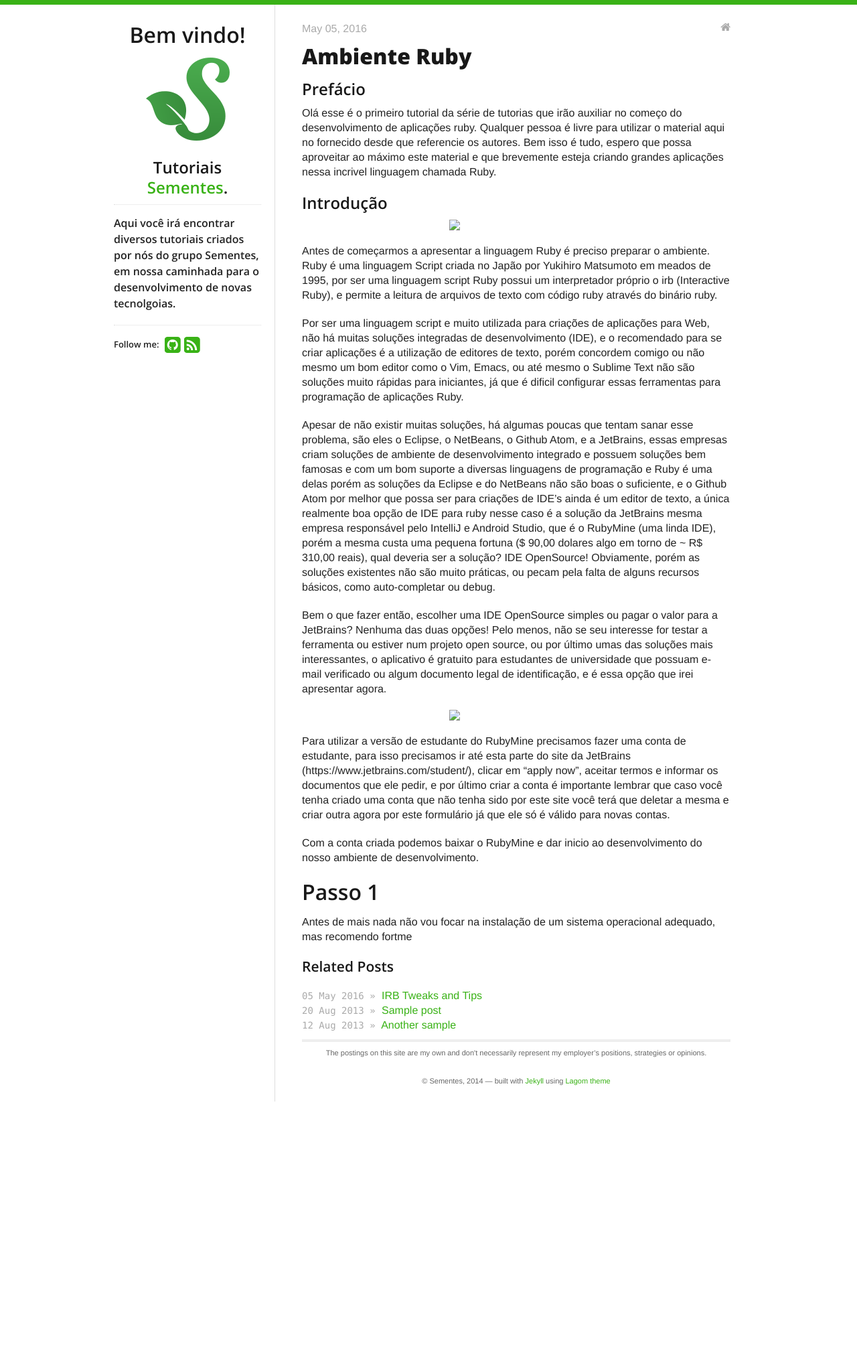
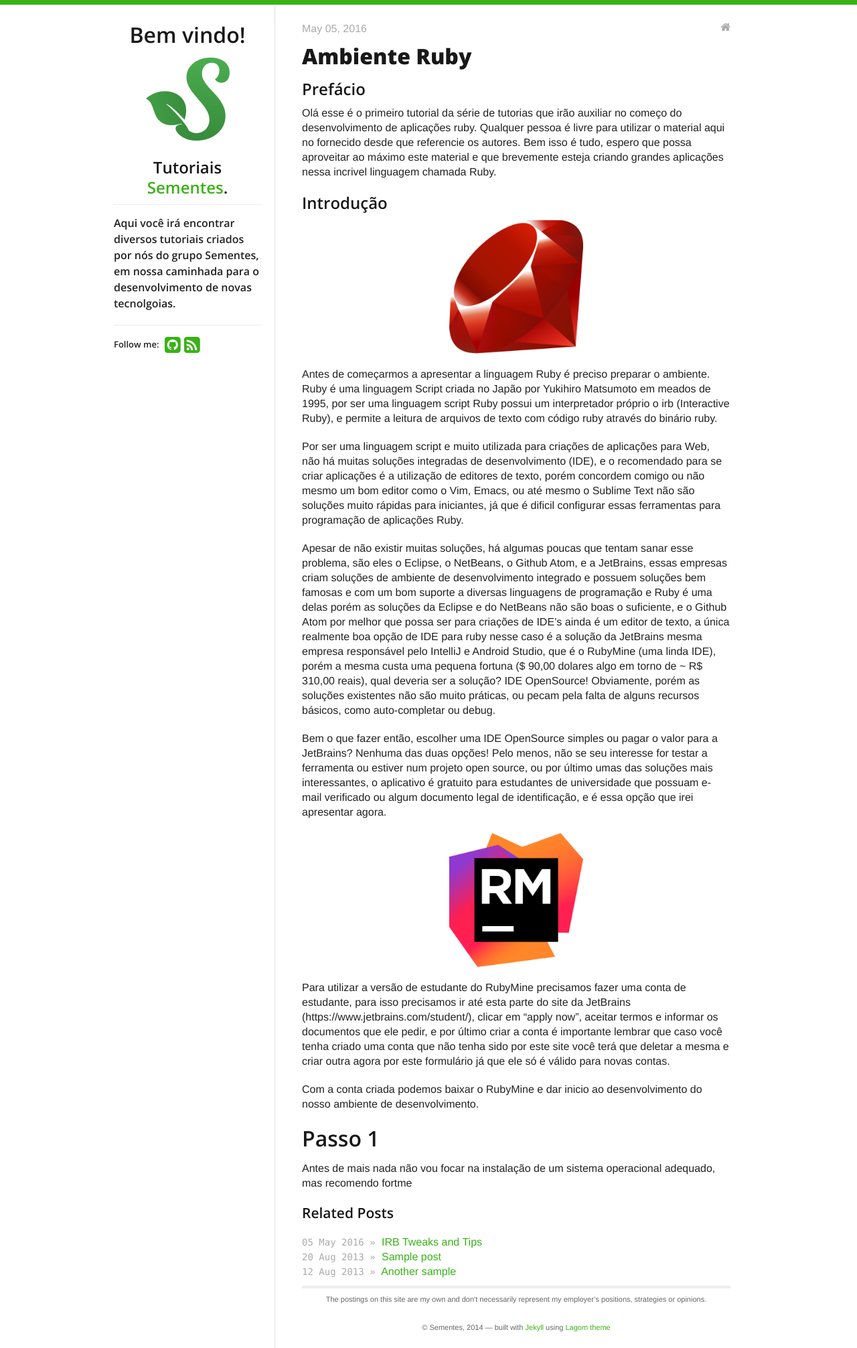
Before and after one commit to Sementes/tutoriais-semente, a Jekyll site: the page built from _posts/2016-05-05-tutoriais-1.Abiente_ruby.md, in a window 1280 px wide. Shown: the whole page at 67% size. Built offline with Jekyll 4.4.1, drawn with Linux system fonts in a browser that asks for light colours; nearby versions of some CDN libraries; before the commit the page ends 1645 px from its top, so only the background shows below that.

Commit message:
Removido bug do path

```diff
--- a/_posts/2016-05-05-tutoriais-1.Abiente_ruby.md
+++ b/_posts/2016-05-05-tutoriais-1.Abiente_ruby.md
@@ -16,7 +16,7 @@ e que brevemente esteja criando grandes aplicações nessa incrivel linguagem ch
 ## Introdução
 
 <p align="center">
-  <img src="/assests/imgs/ruby-logo.png?raw=true" width="200"/>
+  <img src="/assets/imgs/ruby-logo.png?raw=true" width="200"/>
 </p>
 
 Antes de começarmos a apresentar a linguagem Ruby é preciso preparar o ambiente.
@@ -48,7 +48,7 @@ gratuito para estudantes de universidade que possuam e-mail verificado ou algum
 de identificação, e é essa opção que irei apresentar agora.
 
 <p align="center">
-  <img src="/assests/imgs/rm-logo.png?raw=true" width="200"/>
+  <img src="/assets/imgs/rm-logo.png?raw=true" width="200"/>
 </p>
 
 Para utilizar a versão de estudante do RubyMine precisamos fazer uma conta de estudante, para isso
```
Also changed, not shown: _posts/2016-05-05-tutoriais-Extra.IRB_Tweaks.md (+3 -3 lines).
